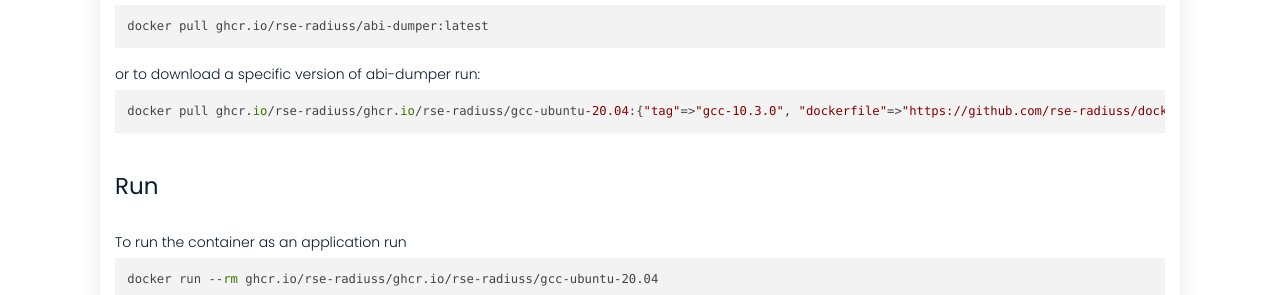
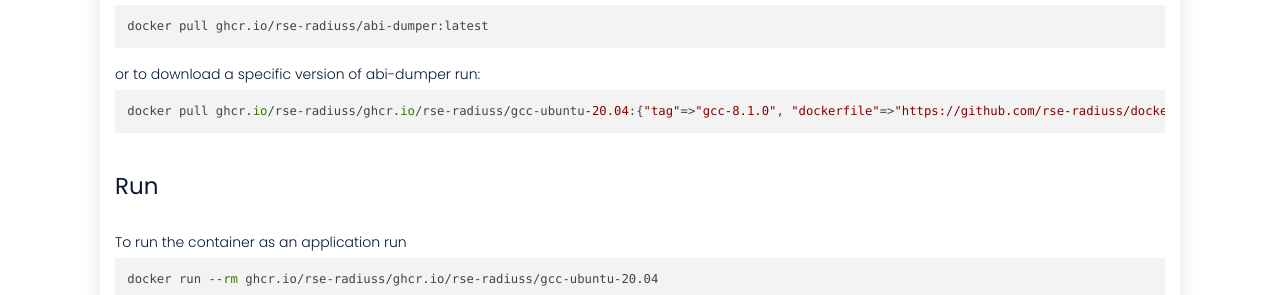
Before and after one commit to rse-ops/docker-images, a Jekyll site: the page built from _library/ghcr.io-rse-radiuss-gcc-ubuntu-20.04.md, in a window 1280 px wide and 1002 px high. Shown: the part 520-815 px from the top of the window. Built offline with Jekyll 4.4.1, drawn with Linux system fonts in a browser that asks for light colours; nearby versions of some CDN libraries.

Commit message:
Automated push to update library 2021-10-08

```diff
--- a/_library/ghcr.io-rse-radiuss-gcc-ubuntu-20.04.md
+++ b/_library/ghcr.io-rse-radiuss-gcc-ubuntu-20.04.md
@@ -1,14 +1,11 @@
 ---
 layout: container
 name: ghcr.io/rse-radiuss/gcc-ubuntu-20.04
-updated_at: 2021-10-08 21:34:27.021443
+updated_at: 2021-10-08 21:47:30.273355
 
 
 container_url: https://github.com/orgs/rse-radiuss/packages/container/package/gcc-ubuntu-20.04
 versions:
- - tag: gcc-10.3.0
-   dockerfile: https://github.com/rse-radiuss/docker-images/blob/main/ubuntu/gcc/Dockerfile
-   manifest: https://crane.ggcr.dev/manifest/ghcr.io/rse-radiuss/gcc-ubuntu-20.04:gcc-10.3.0
  - tag: gcc-8.1.0
    dockerfile: https://github.com/rse-radiuss/docker-images/blob/main/ubuntu/gcc/Dockerfile
    manifest: https://crane.ggcr.dev/manifest/ghcr.io/rse-radiuss/gcc-ubuntu-20.04:gcc-8.1.0
```
Also changed, not shown: other parts of _library/ghcr.io-rse-radiuss-gcc-ubuntu-20.04.md (+3 -0 lines).
